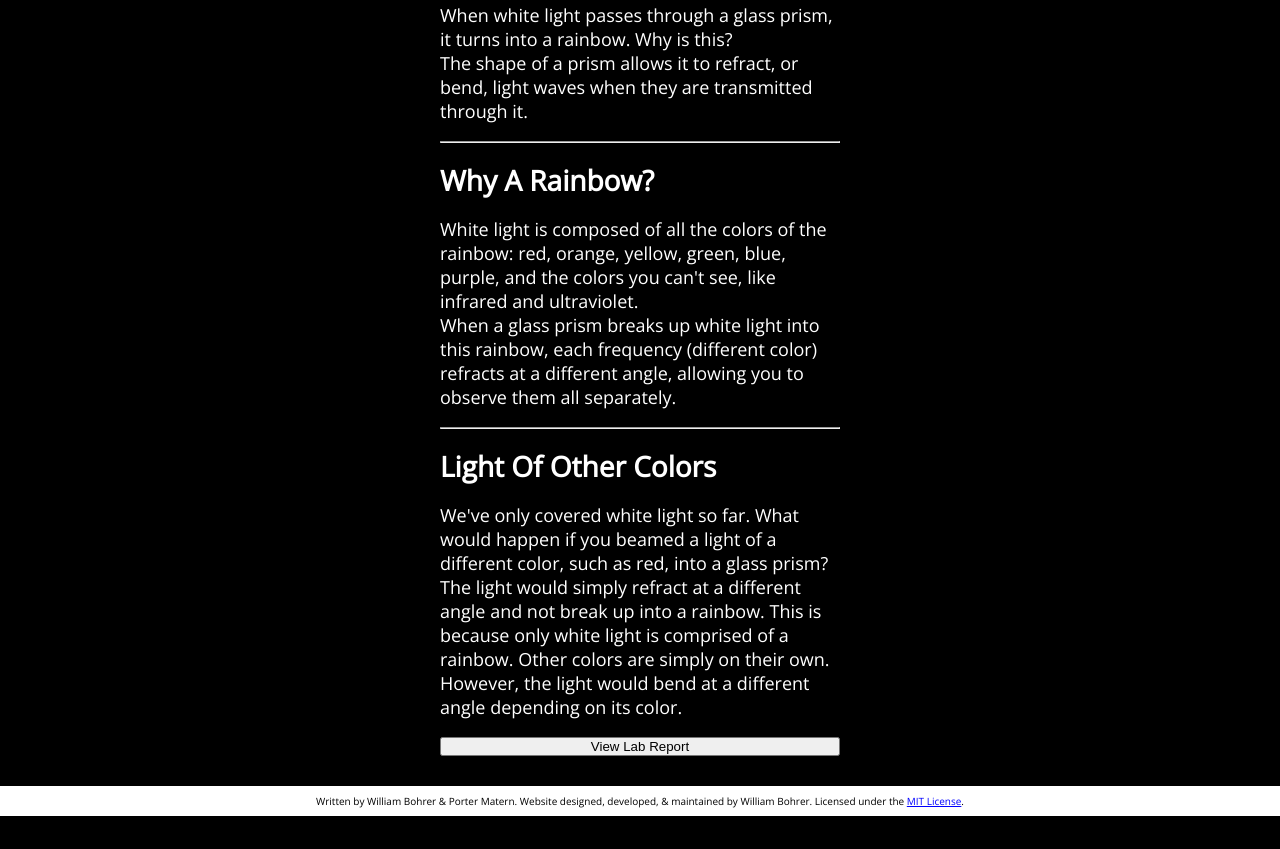
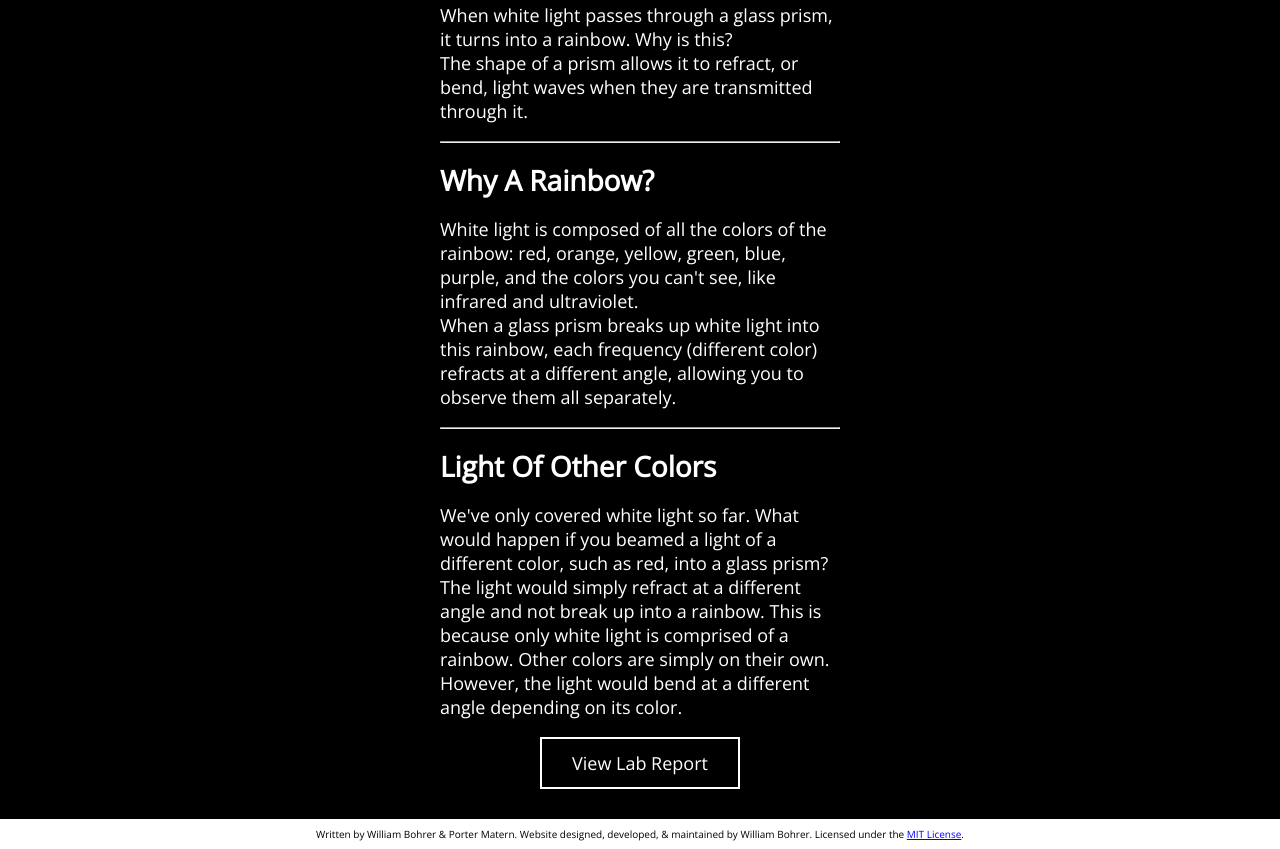
Before and after one commit to 9730886/capstone, a plain HTML site: page index.html in a window 1280 px wide. Shown: the part 445-1294 px from the top of the page. Before the commit the page ends 1261 px from the top, so only its background shows below. Drawn offline with nearby package versions, Linux system fonts and the light colour scheme.

Commit message:
Add "View Lab Report" button styling

```diff
--- a/css/styles.css
+++ b/css/styles.css
@@ -67,6 +67,29 @@ a, a:active {
     color: blue;
     text-decoration: underline;
 }
+button {
+    padding: 12px;
+
+    width: 200px;
+
+    font: 18px normal;
+    font-family: 'Open Sans', sans-serif;
+
+    background-color: transparent;
+    color: white;
+
+    border: solid white 2px;
+
+    align-self: center;
+
+    transition: 0.3s;
+}
+button:hover {
+    background-color: white;
+    color: black;
+
+    cursor: pointer;
+}
 
 .simulation {
     width: 400px;
```
